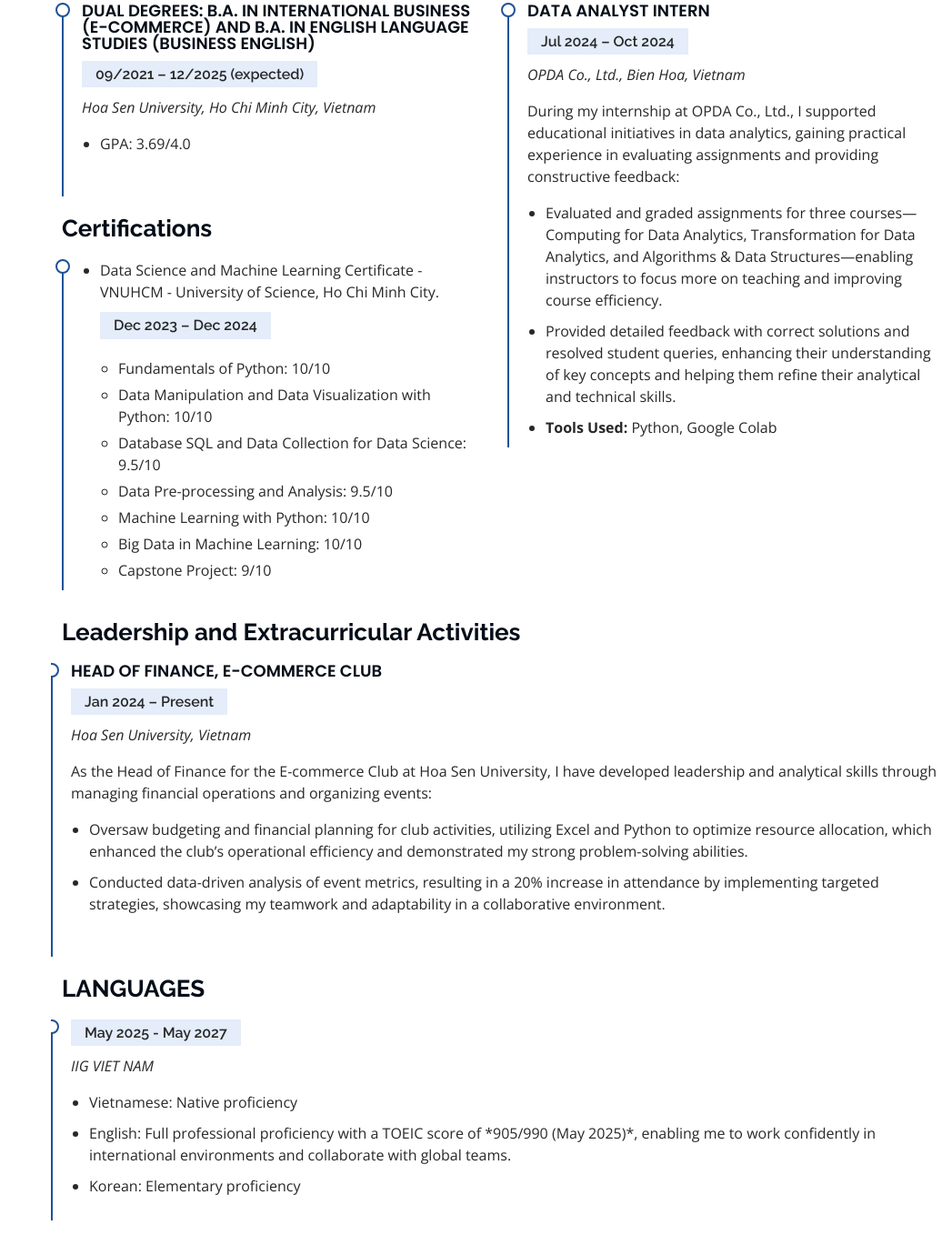
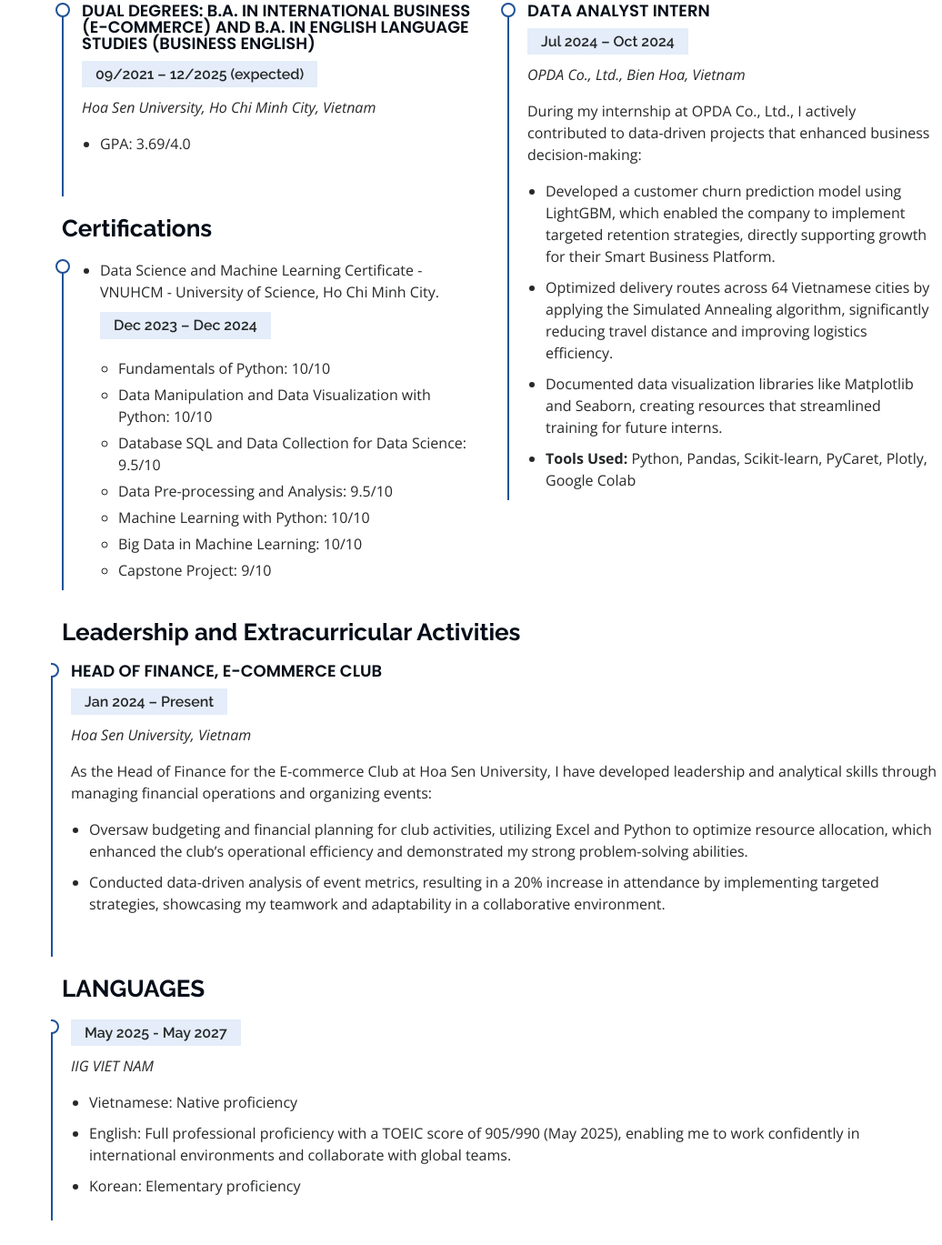
Before and after one commit to berylhoang2501/berylhoang2501.github.io, a plain HTML site: page index.html in a window 1280 px wide. Shown: the part 3711-5080 px from the top of the page at 91% size, without its empty margins (244-1280 px from the left). Drawn offline with nearby package versions, Linux system fonts and the light colour scheme.

Commit message:
Update index.html

```diff
--- a/index.html
+++ b/index.html
@@ -375,11 +375,12 @@ I believe in a certain set of core values that I never compromise because they g
               <h4>DATA ANALYST INTERN</h4>
               <h5>Jul 2024 – Oct 2024</h5>
               <p><em>OPDA Co., Ltd., Bien Hoa, Vietnam</em></p>
-              <p>During my internship at OPDA Co., Ltd., I supported educational initiatives in data analytics, gaining practical experience in evaluating assignments and providing constructive feedback:</p>
+              <p>During my internship at OPDA Co., Ltd., I actively contributed to data-driven projects that enhanced business decision-making:</p>
               <ul>
-                <li>Evaluated and graded assignments for three courses—Computing for Data Analytics, Transformation for Data Analytics, and Algorithms & Data Structures—enabling instructors to focus more on teaching and improving course efficiency.</li>
-                <li>Provided detailed feedback with correct solutions and resolved student queries, enhancing their understanding of key concepts and helping them refine their analytical and technical skills.</li>
-                <li><strong>Tools Used:</strong> Python, Google Colab</li>
+                <li>Developed a customer churn prediction model using LightGBM, which enabled the company to implement targeted retention strategies, directly supporting growth for their Smart Business Platform.</li>
+                <li>Optimized delivery routes across 64 Vietnamese cities by applying the Simulated Annealing algorithm, significantly reducing travel distance and improving logistics efficiency.</li>
+                <li>Documented data visualization libraries like Matplotlib and Seaborn, creating resources that streamlined training for future interns.</li>
+                <li><strong>Tools Used:</strong> Python, Pandas, Scikit-learn, PyCaret, Plotly, Google Colab</li>
               </ul>
             </div>
           </div>
@@ -403,7 +404,7 @@ I believe in a certain set of core values that I never compromise because they g
               <p><em>IIG VIET NAM</em></p>
               <ul>
                 <li>Vietnamese: Native proficiency</li>
-                <li>English: Full professional proficiency with a TOEIC score of *905/990 (May 2025)*, enabling me to work confidently in international environments and collaborate with global teams.</li>
+                <li>English: Full professional proficiency with a TOEIC score of 905/990 (May 2025), enabling me to work confidently in international environments and collaborate with global teams.</li>
                 <li>Korean: Elementary proficiency</li>
               </ul>
             </div>
@@ -411,7 +412,7 @@ I believe in a certain set of core values that I never compromise because they g
         </div>
 
       </div>
-    </section><!-- End Resume Section -->
+    </section>End Resume Section
 
     <!-- ======= Services Section ======= -->
     <section id="skills" class="services">
```
